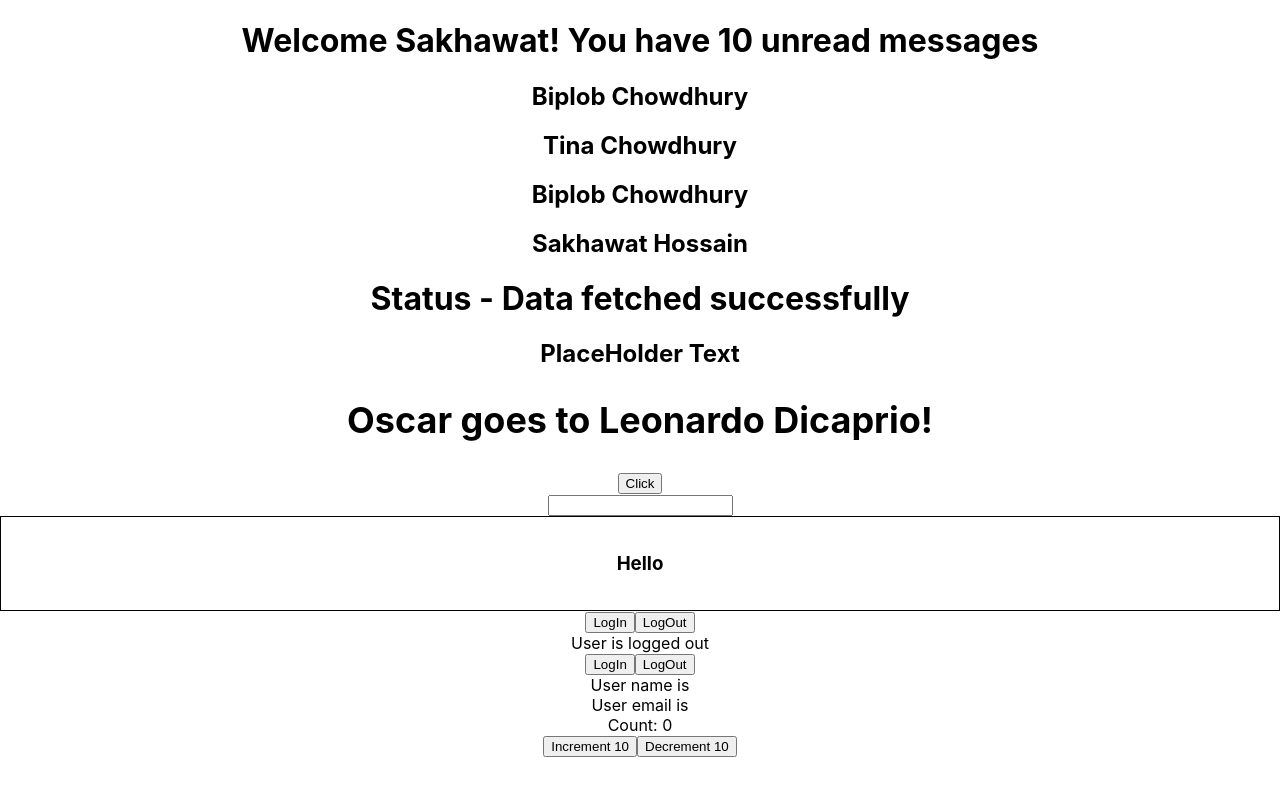
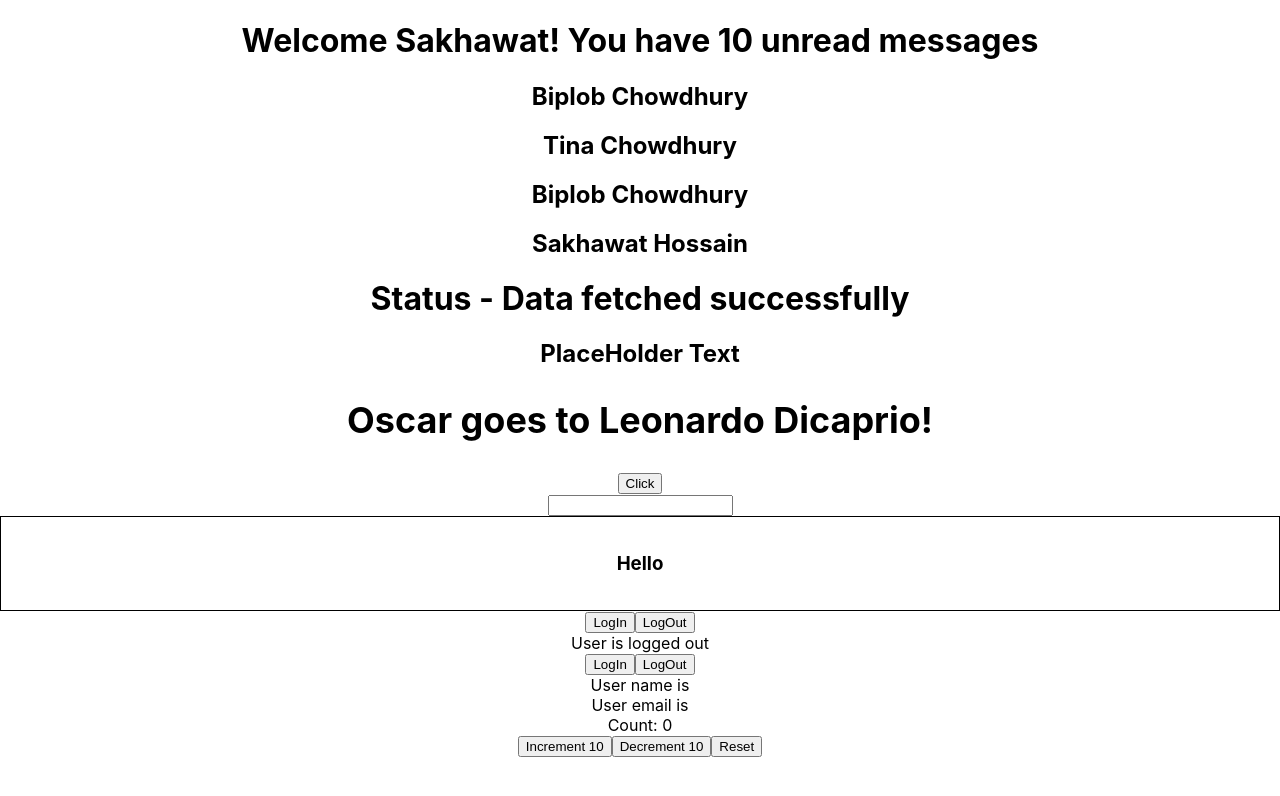
Before and after one commit to sakhawat777/react-typescript-demo, a React (Create React App) app: page / in a window 1280 px wide. Shown: the top 796 px of the page. Built offline with nearby package versions, Linux system fonts and the light colour scheme.

Commit message:
useReducer Strict Action Types Done

```diff
--- a/src/components/state/Counter.tsx
+++ b/src/components/state/Counter.tsx
@@ -2,10 +2,18 @@
 type CounterState = {
     count: number
 }
-type CounterAction = {
-    type: string
+type UpdateAction = {
+    // type: string
+
+    // Strict Action Types
+    type: 'increment' | 'decrement'
     payload: number
 }
+type ResetAction = {
+    type: 'reset'
+}
+type CounterAction = UpdateAction | ResetAction
+
 const initialState = { count: 0}
 
 function reducer(state: CounterState, action: CounterAction){
@@ -14,6 +22,8 @@
         return { count: state.count + action.payload}
         case 'decrement':
         return { count: state.count - action.payload}
+        case 'reset':
+            return initialState
         default:
             return state;
 
@@ -27,6 +37,7 @@
         Count: {state.count} <br />
             <button onClick={() => dispatch({type: 'increment', payload: 10})}>Increment 10</button>
             <button onClick={() => dispatch({type: 'decrement', payload: 10})}>Decrement 10</button>
+            <button onClick={() => dispatch({type: 'reset'})}>Reset</button>
         </>
     );
 };
```
